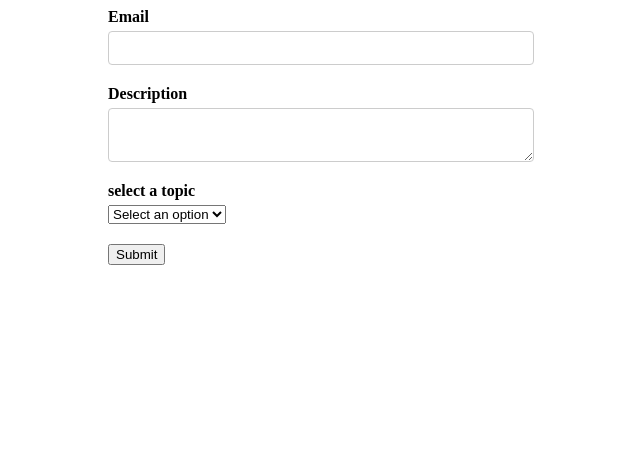
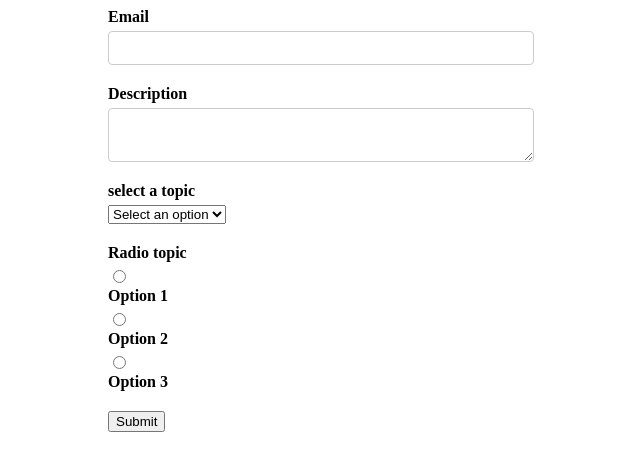
Before and after one commit to 41RDG6BR/lab-review, a React (Create React App) app in the folder formikcontrols/: page / in a window 1280 px wide. Shown: the top 470 px of the page, without its empty margins (319-959 px from the left). Built offline with nearby package versions, Linux system fonts and the light colour scheme.

Commit message:
Radio Buttons

```diff
--- a/formikcontrols/src/components/FormikContainer.js
+++ b/formikcontrols/src/components/FormikContainer.js
@@ -11,16 +11,24 @@ function FormikContainer() {
         { key :'Option 3', value: 'option3'},
     ]
 
+    const radioOptions = [
+        { key :'Option 1', value: 'option1'},
+        { key :'Option 2', value: 'option2'},
+        { key :'Option 3', value: 'option3'},
+    ]
+
     const initialValues = {
         email: '',
         description: '',
-        selectOption: ''
+        selectOption: '',
+        radioOptions: ''
     }
 
     const validationSchema = Yup.object({
         email: Yup.string().required('Required'),
         description: Yup.string().required('Required'),
-        selectOption: Yup.string().required('Required')
+        selectOption: Yup.string().required('Required'),
+        radioOption: Yup.string().required('Required')
     })
 
     const onSubmit = values => console.log('Form data', values)
@@ -50,6 +58,14 @@ function FormikContainer() {
                         name='selectOption'
                         options={dropdownOptions}
                     />
+
+                    <FormikControl
+                        control='radio'
+                        label='Radio topic'
+                        name='radioOption'
+                        options={radioOptions}
+                    />
+
                     <button type='submit'>Submit</button>
                 </Form>
            )}
--- a/formikcontrols/src/components/FormikControl.js
+++ b/formikcontrols/src/components/FormikControl.js
@@ -1,5 +1,6 @@
 import React from 'react'
 import Input from './Input'
+import RadioButtons from './RadioButtons'
 import Select from './Select'
 import Textarea from './Textarea'
 
@@ -15,6 +16,7 @@ function FormikControl(props) {
         case 'select':
             return <Select {...rest}/>
         case 'radio':
+            return <RadioButtons {...rest} />
         case 'checkbox':
         case 'date':
         default: return null
--- /dev/null
+++ b/formikcontrols/src/components/RadioButtons.js
@@ -0,0 +1,34 @@
+import React from 'react'
+import { Field, ErrorMessage } from 'formik'
+import TextError from './TextError'
+
+function RadioButtons(props) {
+    const { label , name, options, ...rest } = props
+    return (
+        <div className='form-control'>
+            <label>{label}</label>
+            <Field name={name} {...rest}>
+                {({field}) => {
+                    console.log('Field', field)
+                    return options.map(option => {
+                        return (
+                            <React.Fragment key={option.key}>
+                                <input
+                                    type='radio'
+                                    id={option.value}
+                                    {...field}
+                                    value={option.value}
+                                    checked={field.value === option.value}
+                                />
+                                <label htmlFor={option.value}>{option.key}</label>
+                            </React.Fragment>
+                        )
+                    })
+                }}
+            </Field>
+            <ErrorMessage name={name} component={TextError} />
+        </div>
+    )
+}
+
+export default RadioButtons
```
